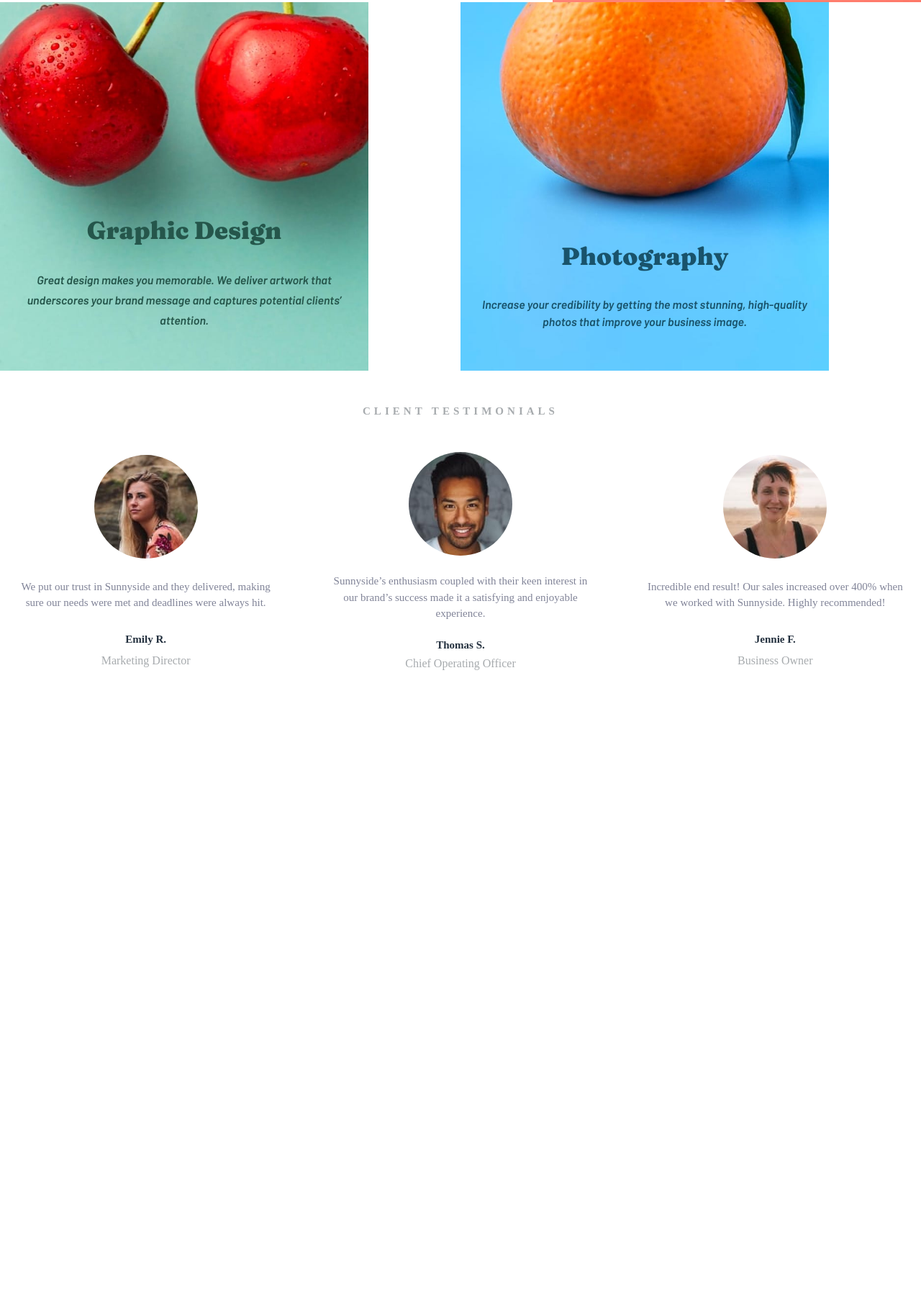
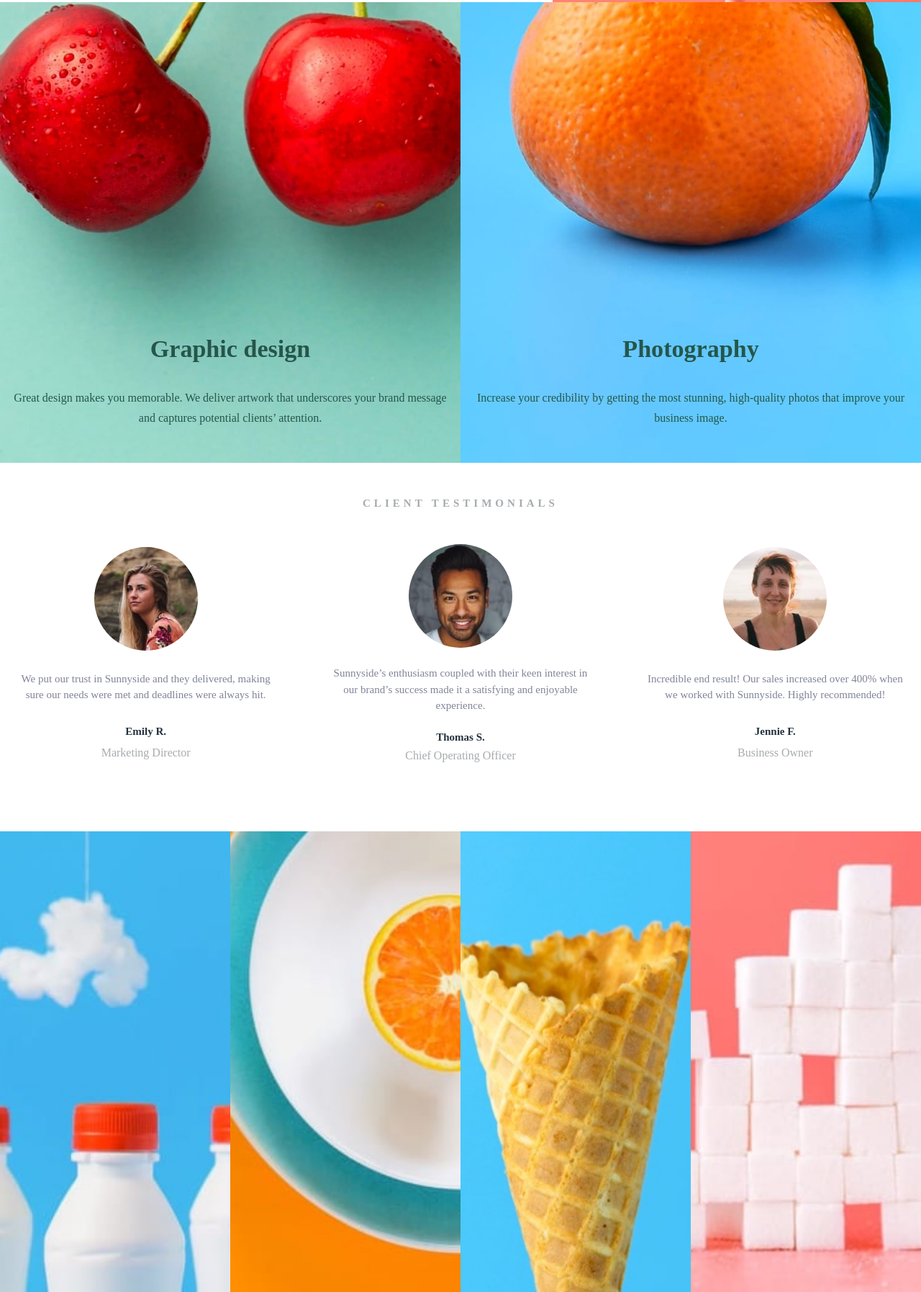
Before and after one commit to alex-kyriakou/sunnyside-agency-landing-page, a plain HTML site: page index.html in a window 1280 px wide. Shown: the part 1920-3715 px from the top of the page at 72% size. Before the commit the page ends 2947 px from the top, so only its background shows below. Drawn offline with Linux system fonts and the light colour scheme.

Commit message:
aside pictures

```diff
--- a/index.html
+++ b/index.html
@@ -100,44 +100,25 @@
       <!-- Audience section Ends -->
       <!-- Graphic Design Section Starts -->
       <div class="flex flex-wrap">
-        <section
-          class="flex-child-2 aspect-dynamic grid px-4 py-14"
-          aria-labelledby="#design"
-        >
-          <div class="grid gap-6 align-self-end">
-            <h2 id="design" class="text-lg text-green--dark font-header">
-              Graphic Design
-            </h2>
-            <p class="font-body text-green--dark">
-              Great design makes you memorable. We deliver artwork that
-              underscores your brand message and captures potential clients’
-              attention.
-            </p>
+      <section class="flex-child flex-child-2 aspect-dynamic grid text-green--dark py-12 px-4" aria-labelledby="#design">
+        <div class="grid gap-6 align-self-end">
+        <h2 id="design" class="text-lg font-heading">Graphic design</h2>
+        <p>Great design makes you memorable. We deliver artwork that underscores your brand message and captures potential clients’
+            attention.</p>
           </div>
-        </section>
+      </section>
+      <section class="flex-child flex-child-2 aspect-dynamic grid text-green--dark py-12 px-4" aria-labelledby="#photography">
+        <div class="grid gap-6 align-self-end">
+          <h2 id="photography" class="text-lg font-heading">Photography</h2>
+          <p>Increase your credibility by getting the most stunning, high-quality photos that improve your business image.</p>
+        </div>
+      </section>
+    </div>
+        <!-- Photography Section ends -->
 
-        <!-- Graphic Design Section Ends -->
-        <!-- Photography Section starts  -->
 
-        <section
-          class="flex-child-2 aspect-dynamic text-group grid gap-6 px-4 py-14"
-          aria-labelledby="#photography"
-        >
-          <div class="grid gap-6 align-self-end">
-            <h2 id="photography" class="text-lg text-blue font-header">
-              Photography
-            </h2>
-            <p class="font-body text-blue">
-              Increase your credibility by getting the most stunning,
-              high-quality photos that improve your business image.
-            </p>
-          </div>
-        </div>
-        </section>
-        <!-- Photography Section ends -->
         <!-- Testimonial Section starts -->
-
-        <section class="py-12 px-4" aria-labelledby="#testimonials"">
+         <section class="py-12 px-4" aria-labelledby="#testimonials"">
           <div class="container">
           <h2 class="uppercase  text-sm text-neutral4 letterspacing"id="testimonials">Client testimonials</h2>
           <div class="flex flex-wrap py-12 gap-16">
@@ -173,12 +154,25 @@
                   <p class="text-neutral4">Business Owner</p>
                 </div>
             </div>
+          </div>
+        </section>
+      </main>
 
+      <aside>
+        <div class="flex flex-wrap">
+          <div class="flex">
+            <div class="flex-child image image--1"></div>
+            <div class="flex-child image image--2"></div>
           </div>
+          <div class="flex">
+            <div class="flex-child image image--3"></div>
+            <div class="flex-child image image--4"></div>
+          </div>
+        </div>
+      </aside>
 
-        </div>
-        </section>
-    </main>
+
+
 
     <!--
 
--- a/style.scss
+++ b/style.scss
@@ -254,6 +254,8 @@ img {
   display: block;
 }
 
+// --------------------------------------------------------
+// Links
 .link {
   text-decoration: none;
   text-transform: uppercase;
@@ -447,3 +449,62 @@ main {
   );
   @include imgProperties();
 }
+
+.image {
+  @include imgProperties();
+  @include minQuery(
+    width,
+    50vw,
+    (
+      $md: 25vw,
+    )
+  );
+
+  @include minQuery(
+    aspect-ratio,
+    "1/1",
+    (
+      $md: "1/2",
+    )
+  );
+
+  &--1 {
+    @include minQuery(
+      background-image,
+      url("images/mobile/image-gallery-milkbottles.jpg"),
+      (
+        $lg: url("images/desktop/image-gallery-milkbottles.jpg"),
+      )
+    );
+  }
+
+  &--2 {
+    @include minQuery(
+      background-image,
+      url(images/mobile/image-gallery-orange.jpg),
+      (
+        $lg: url(images/desktop/image-gallery-orange.jpg),
+      )
+    );
+  }
+
+  &--3 {
+    @include minQuery(
+      background-image,
+      url(images/mobile/image-gallery-cone.jpg),
+      (
+        $lg: url(images/desktop/image-gallery-cone.jpg),
+      )
+    );
+  }
+
+  &--4 {
+    @include minQuery(
+      background-image,
+      url(images/mobile/image-gallery-sugar-cubes.jpg),
+      (
+        $lg: url(images/desktop/image-gallery-sugarcubes.jpg),
+      )
+    );
+  }
+}
```
Also changed, not shown: style.css, 1 other file.
